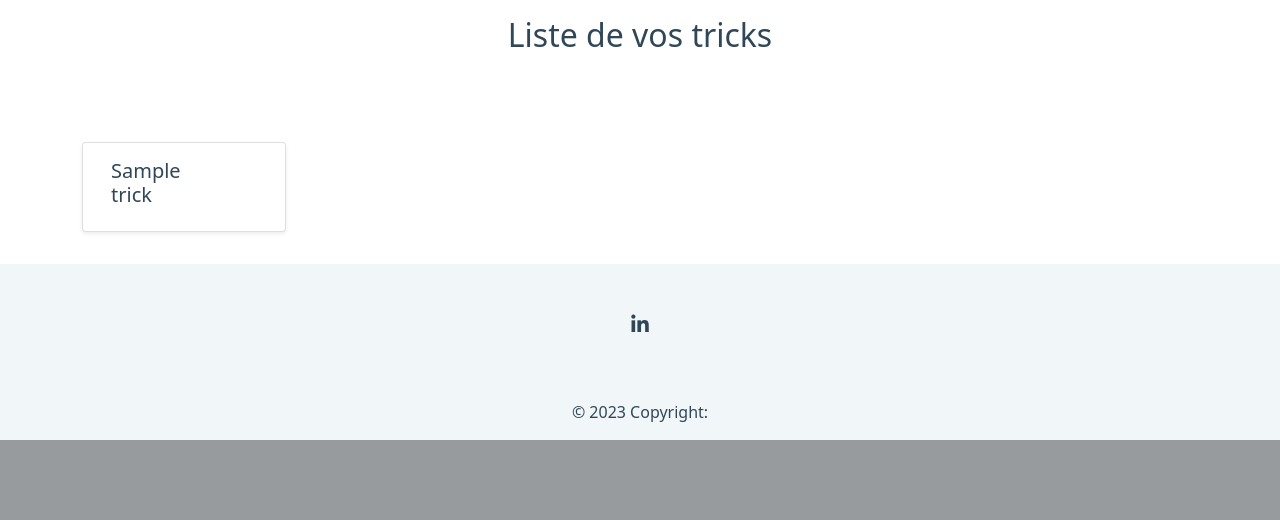
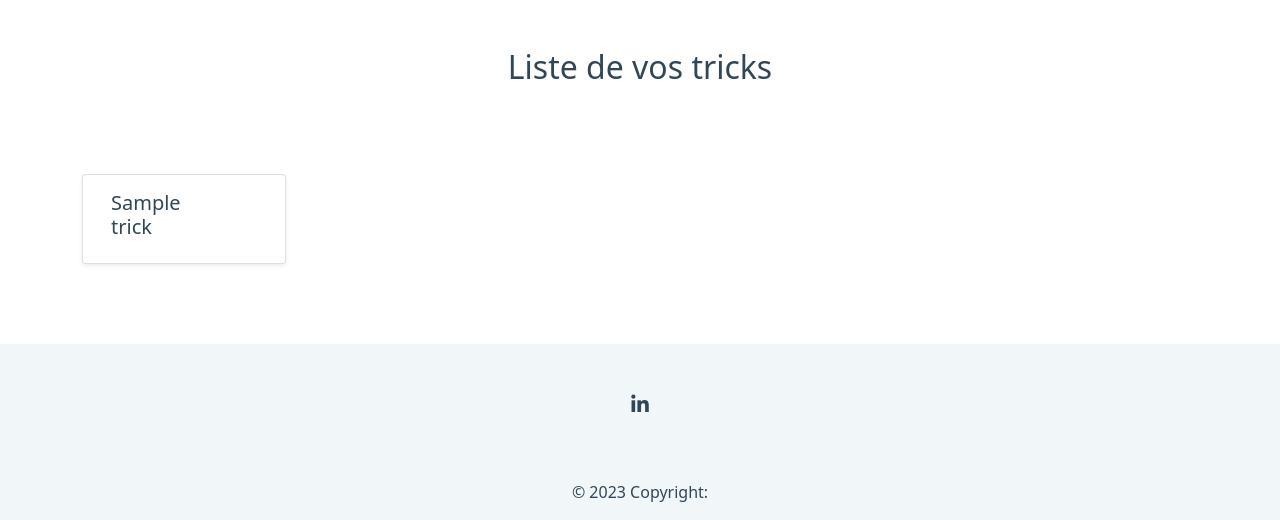
Before and after one commit to alleidda/p6snowtricks, a Symfony app: template app/templates/home/index.html.twig in a window 1280 px wide. Shown: the part 872-1392 px from the top of the page. Before the commit the page ends 1312 px from the top, so only its background shows below. Run offline with Twig, Linux system fonts and the light colour scheme; the template is opened without the code that fills it: most values are stand-ins (such as "Sample title", 1, 10 or a date in 2020); some libraries are stand-ins or nearby versions.

Commit message:
Rectification affichage commentaires et ui page liste des tricks

```diff
--- a/app/templates/home/index.html.twig
+++ b/app/templates/home/index.html.twig
@@ -15,10 +15,10 @@
 
   {% if tricks is not empty %}
   <div>
-  <h1 class="h2 pb-5 text-center mt-3">Liste de vos tricks</h1>
+  <h1 class="h2 pb-5 text-center mt-5">Liste de vos tricks</h1>
   </div>
 
-		<section class="row row-cols-1 row-cols-md-3 row-cols-lg-5 g-4 my-3">
+		<section class="row row-cols-1 row-cols-md-3 row-cols-lg-5 g-4 my-3  pb-5">
 
 			{% for trick in tricks|slice(0, 6) %}
 				<div class="col">
--- a/app/templates/tricks/_tricks.html.twig
+++ b/app/templates/tricks/_tricks.html.twig
@@ -1,5 +1,5 @@
-<div class="col-xs-12 col-sm-12 col-md-6 col-lg-3 trick">
-    <div class="card card-tricks mb-3">
+<div class="col-xs-12 col-sm-12 col-md-6 col-lg-3 mb-3  trick">
+    <div class="card shadow-s h-100">
       {% if trick.image is not empty %}
 					{% for img in trick.image %}
 						{% if img.isMain == 1 %}
--- a/app/templates/tricks/display.html.twig
+++ b/app/templates/tricks/display.html.twig
@@ -127,8 +127,8 @@
 											le
 											{{comment.createdAt|date('d/m/Y')}}</div>
 									</div>
+									<div>{{comment.content}}</div>
                                     {% if app.user and (comment.user.id == app.user.id) %}
-									<div>{{comment.content}}</div>
                                      <div class="pull-right">
                         <a href="{{ path('comment_delete', {'id':comment.id}) }}"><i class="fas fa-trash"></i></a>
                     </div>
```
Also changed, not shown: app/public/assets/uploads/tricks/003c9ee26f9fddf8389e5dbaebff0014.webp (added), app/public/assets/uploads/tricks/5f2bce841ed2c05a19ada4cb55ca3d5c.webp (added), app/public/assets/uploads/tricks/mini/300x300-003c9ee26f9fddf8389e5dbaebff0014.webp (added), app/public/assets/uploads/tricks/mini/300x300-5f2bce841ed2c05a19ada4cb55ca3d5c.webp (added).
